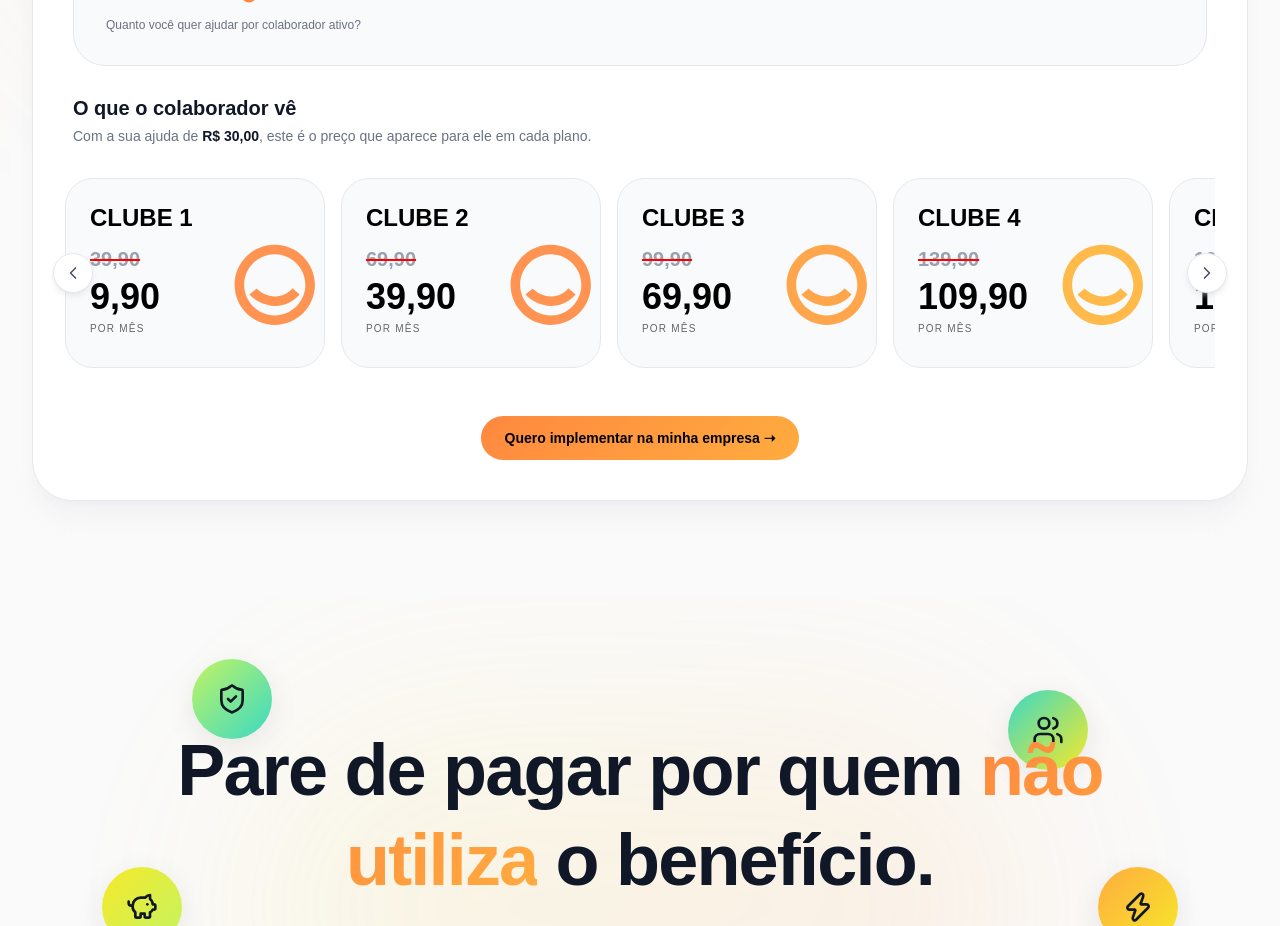
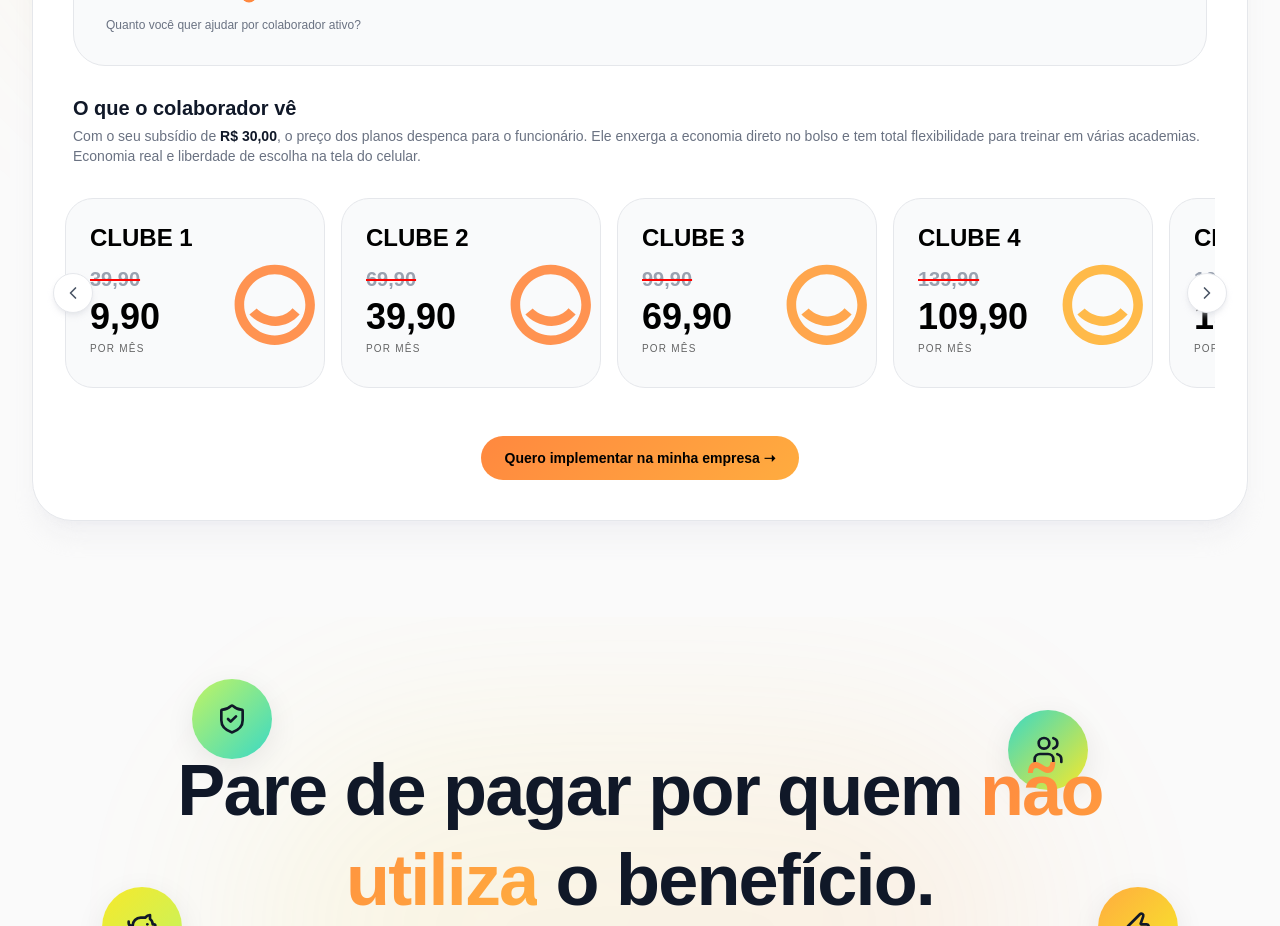
Before and after one commit to claraperetti-asgard/lp-gymclub-empresas, a React (Vite) app: page / in a window 1280 px wide. Shown: the part 4160-5086 px from the top of the page. Built offline with nearby package versions, Linux system fonts and the light colour scheme; a web font is replaced by a local one.

Commit message:
fix: calculator text adjustments

```diff
--- a/src/components/Calculator.tsx
+++ b/src/components/Calculator.tsx
@@ -456,9 +456,9 @@ export default function Calculator() {
               </h3>
 
               <p className="text-xs sm:text-sm font-title font-light text-gray-500 mt-1">
-                Com a sua ajuda de{' '}
+                Com o seu subsídio de{' '}
                 <strong className="font-bold text-gray-900">{money(contribution)}</strong>,
-                este é o preço que aparece para ele em cada plano.
+                o preço dos planos despenca para o funcionário. Ele enxerga a economia direto no bolso e tem total flexibilidade para treinar em várias academias. Economia real e liberdade de escolha na tela do celular.
               </p>
 
             </div>
```
